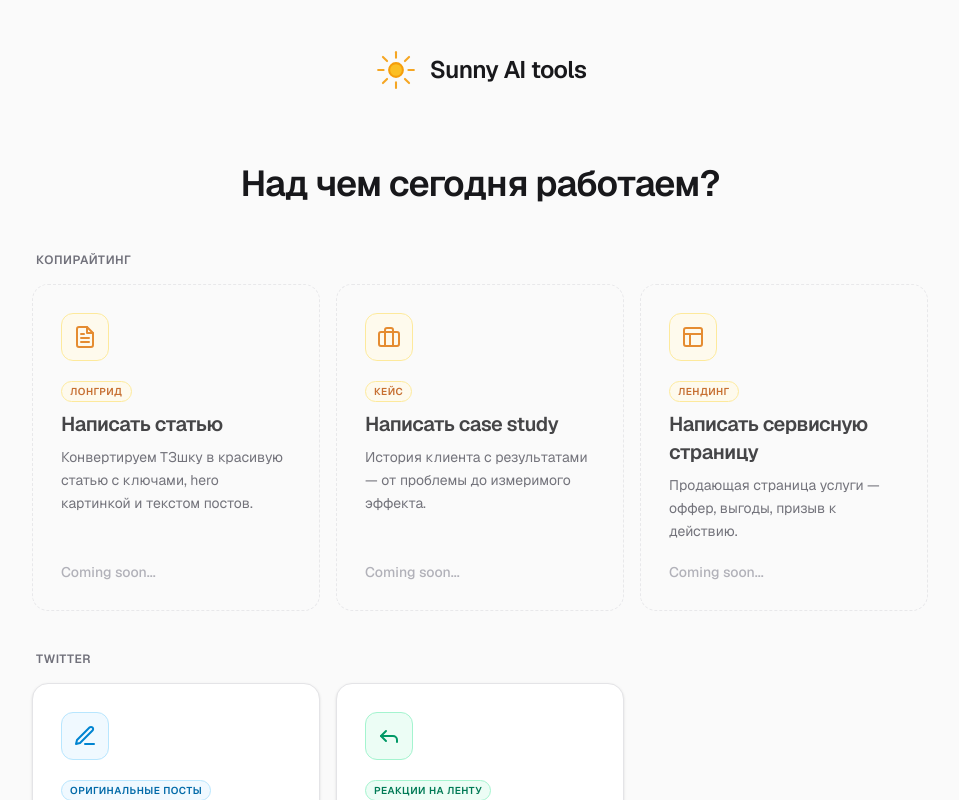
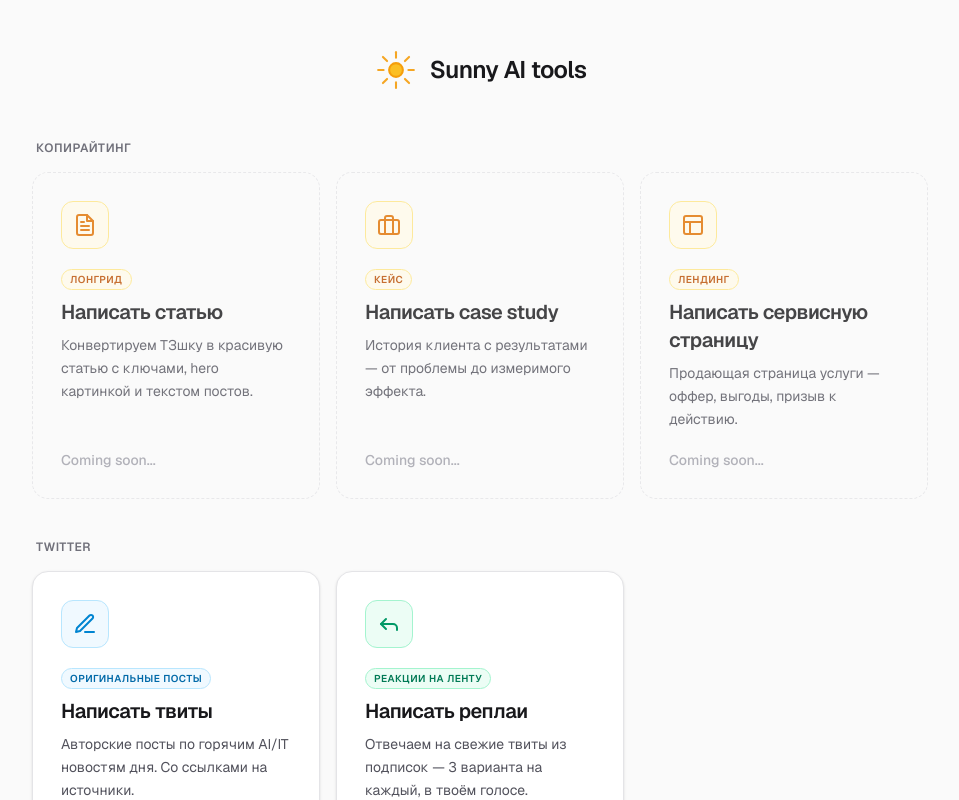
Before and after one commit to MaksimLysakou/sunny-x, a Next.js app: page / in a window 1280 px wide. Shown: the top 800 px of the page, without its empty margins (160-1119 px from the left). Built offline with nearby package versions, Linux system fonts and the light colour scheme.

Commit message:
remove text

```diff
--- a/app/page.tsx
+++ b/app/page.tsx
@@ -7,12 +7,6 @@ export default function Home() {
   return (
     <main className="min-h-screen flex flex-col items-center justify-start gap-12 p-6 sm:p-10 bg-zinc-50 text-zinc-900">
       <Header />
-
-      <section className="w-full max-w-4xl flex flex-col items-center text-center gap-3 mt-6">
-        <h2 className="text-3xl sm:text-4xl font-semibold tracking-tight">
-          Над чем сегодня работаем?
-        </h2>
-      </section>
 
       <div className="w-full max-w-4xl flex flex-col gap-10">
         <Group title="Копирайтинг">
```
